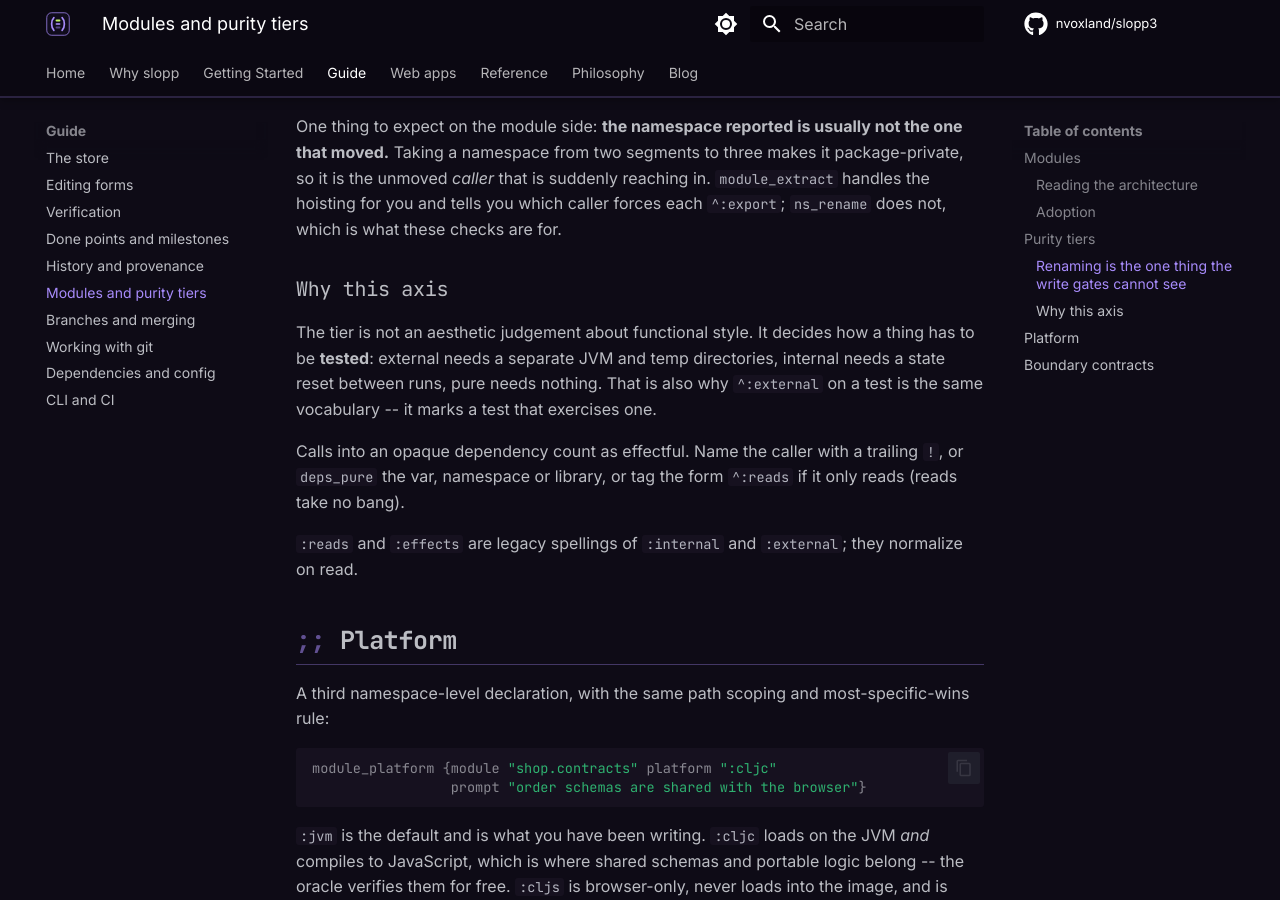
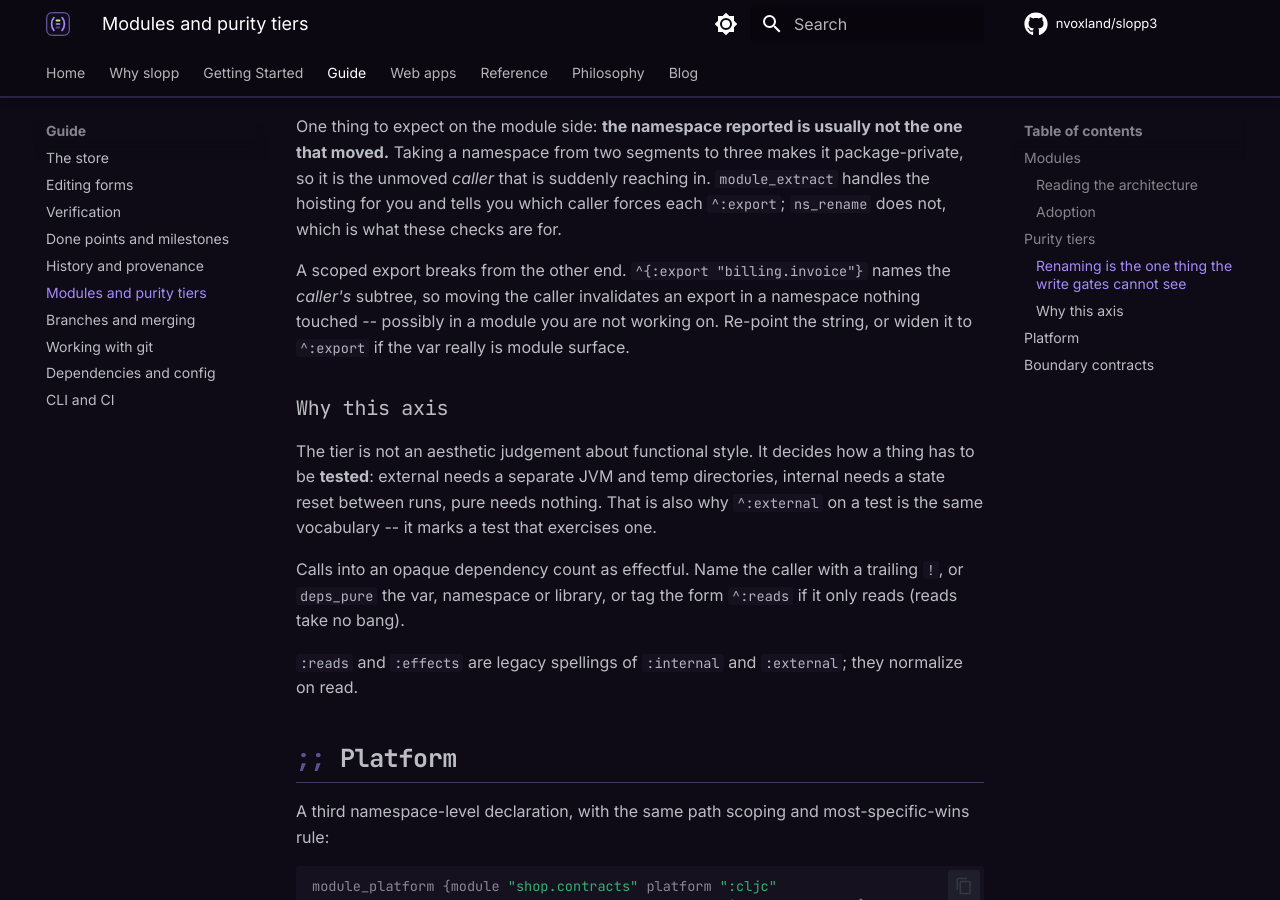
Before and after one commit to nvoxland/slopp3, an MkDocs documentation site: the page built from docs/guide/modules-and-tiers.md, in a window 1280 px wide and 900 px high, scrolled down 3789 px. Built offline with MkDocs 1.6.1 and Material for MkDocs 9.7.7, drawn with Linux system fonts in a browser that asks for light colours; comment, search, counter and statistics services are not loaded.

Commit message:
The checks that need an episode are their own module
Phase 1b, module 2 of 4. Ten namespaces and nine test siblings leave the
`slopp.api` drawer for `slopp.rules`: the episode-scoped advisories, the
registry that runs them, the rule catalog, the marker registry, and the
analysis they judge against — breakage, schema, shape, doctor, currency, and
the store's web surface.

Two of them change more than their prefix.

`slopp.api.attrs` -> `slopp.rules.keywords`. All five forms are the store's
namespaced-keyword vocabulary and the typo advisory built on it; nothing about
attributes. Coherent namespace, wrong word.

`slopp.api.web` -> `slopp.rules.web`, and this module is its only legal home.
Its own docstring makes the argument — a rule that refuses at the write and a
report that lists the surface must agree, and they only can if they are one
derivation — and it cannot join the web tooling module without cycling against
the write engine that requires it.

The `-test` back-edge that module 1 resolved by relocating two tests resolved
here by declaring it: six of the nine check tests can only be written by
writing code and calling `done`, because the subject IS a done-time check.
`slopp.rules -> slopp.api {test_only true}` binds the fixtures without
licensing production code, which is the case that option exists for.

`slopp.web.router/match` was exported to the `slopp.api` subtree only. A
scoped export names the CALLER's subtree, so relocating the caller invalidated
an export in a namespace nothing touched — the relocation blind spot from a
third direction. Both the standing check and the write gate caught it.

Also declared in the vocabulary config, so the retired-vocabulary advisory and
the shipped-prose lane see all eight renames.

```diff
--- a/docs/guide/modules-and-tiers.md
+++ b/docs/guide/modules-and-tiers.md
@@ -178,6 +178,12 @@ package-private, so it is the unmoved *caller* that is suddenly reaching in.
 `module_extract` handles the hoisting for you and tells you which caller forces
 each `^:export`; `ns_rename` does not, which is what these checks are for.
 
+A scoped export breaks from the other end. `^{:export "billing.invoice"}` names
+the *caller's* subtree, so moving the caller invalidates an export in a
+namespace nothing touched -- possibly in a module you are not working on.
+Re-point the string, or widen it to `^:export` if the var really is module
+surface.
+
 ### Why this axis
 
 The tier is not an aesthetic judgement about functional style. It decides how a
```
Also changed, not shown: .context/dialect.md (+3 -3 lines), .context/naming-glossary.md (+10 -0 lines), plugins/slopp/skills/slopp/SKILL.md (+6 -0 lines).
